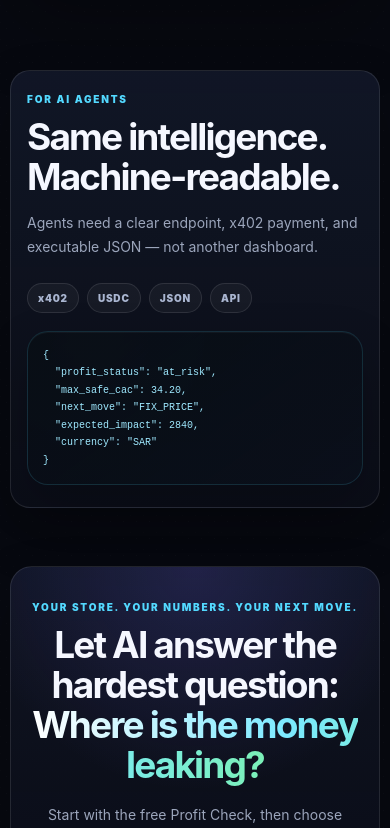
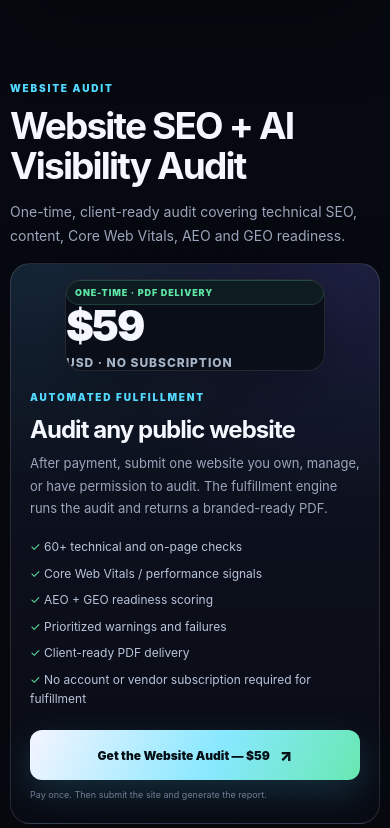
Before and after one commit to aelkhoreiby/business-money-tools, a Next.js app: page / in a window 390 px wide. Shown: the part 7256-8084 px from the top of the page. Built offline with nearby package versions, Linux system fonts and the light colour scheme.

Commit message:
Add Website Audit offer to Profit Rescue AI

```diff
--- a/app/components/ProfitRescueHome.tsx
+++ b/app/components/ProfitRescueHome.tsx
@@ -455,6 +455,40 @@ export default function ProfitRescueHome() {
         </div>
       </section>
 
+      <section id="website-audit" className="pricing-section">
+        <div className="section-intro centered">
+          <span className="section-kicker">WEBSITE AUDIT</span>
+          <h2>Website SEO + AI Visibility Audit</h2>
+          <p>One-time, client-ready audit covering technical SEO, content, Core Web Vitals, AEO and GEO readiness.</p>
+        </div>
+        <div className="offer-funnel" aria-label="Website SEO and AI visibility audit offer">
+          <div className="offer-visual">
+            <div className="offer-image-wrap">
+              <div className="offer-badge">ONE-TIME · PDF DELIVERY</div>
+              <div style={{fontSize:"clamp(42px,7vw,68px)",fontWeight:900,letterSpacing:"-.05em",lineHeight:1}}>$59</div>
+              <div style={{marginTop:"8px",fontSize:"12px",fontWeight:800,letterSpacing:".08em",color:"#a5b4c7"}}>USD · NO SUBSCRIPTION</div>
+            </div>
+          </div>
+          <div className="offer-copy">
+            <span className="section-kicker">AUTOMATED FULFILLMENT</span>
+            <h3>Audit any public website</h3>
+            <p>After payment, submit one website you own, manage, or have permission to audit. The fulfillment engine runs the audit and returns a branded-ready PDF.</p>
+            <div className="offer-features">
+              <span>✓ 60+ technical and on-page checks</span>
+              <span>✓ Core Web Vitals / performance signals</span>
+              <span>✓ AEO + GEO readiness scoring</span>
+              <span>✓ Prioritized warnings and failures</span>
+              <span>✓ Client-ready PDF delivery</span>
+              <span>✓ No account or vendor subscription required for fulfillment</span>
+            </div>
+            <div className="offer-actions">
+              <a className="primary-btn" href="/api/checkout?plan=AUDIT" id="website-audit-cta">Get the Website Audit — $59 <span>↗</span></a>
+              <span>Pay once. Then submit the site and generate the report.</span>
+            </div>
+          </div>
+        </div>
+      </section>
+
       <section id="agents" className="agents-section">
         <div className="agents-copy">
           <span className="section-kicker">{t.agentsKicker}</span>
```
